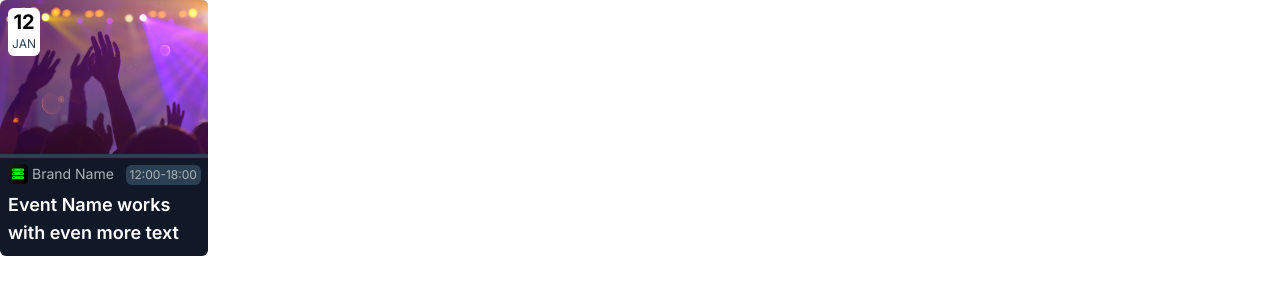
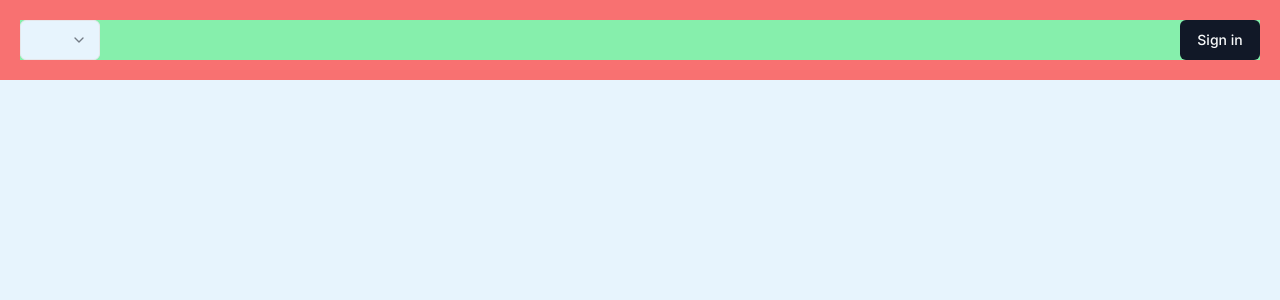
Before and after one commit to TejasBhovad/countdown, a Next.js app: page / in a window 1280 px wide. Shown: the top 300 px of the page. Built offline with nearby package versions, Linux system fonts and the light colour scheme.

Commit message:
📄 added navbar to home

```diff
--- a/app/page.jsx
+++ b/app/page.jsx
@@ -2,12 +2,14 @@
 // import statements go here REMOVE UNNECESSARY IMPORTS
 import { React, useState } from "react";
 import EventFrame from "@/components/EventFrame.jsx";
+import Header from "@/components/Header";
 
 const page = () => {
   return (
     <div className="bg-background w-full h-full">
-      {/* Added element for testing purposes, after testing should be removed from here */}
-      <EventFrame />
+      <div className="header w-full h-20 bg-red-400 flex justify-center items-center px-5 py-5">
+        <Header />
+      </div>
     </div>
   );
 };
--- /dev/null
+++ b/components/Header.jsx
@@ -0,0 +1,19 @@
+import React from "react";
+
+import SignIn from "@/components/SignIn";
+import Relevance from "@/components/Relevance";
+
+const Header = () => {
+  return (
+    <div className="flex w-full h-full bg-green-300 flex justify-between">
+      <div className="left">
+        <Relevance />
+      </div>
+      <div className="right">
+        <SignIn />
+      </div>
+    </div>
+  );
+};
+
+export default Header;
--- a/components/SignIn.jsx
+++ b/components/SignIn.jsx
@@ -4,7 +4,7 @@ import { Button } from "@/components/ui/button";
 const SignIn = () => {
   return (
     <div className="">
-      <Button className="bg-primary">Sign in</Button>
+      <Button className="bg-primary w-20">Sign in</Button>
     </div>
   );
 };
--- a/tailwind.config.js
+++ b/tailwind.config.js
@@ -29,7 +29,7 @@ module.exports = {
         border: "hsl(var(--border))",
         input: "hsl(var(--input))",
         ring: "hsl(var(--ring))",
-        background: "hsl(var(--background))",
+        // background: "hsl(var(--background))",
         foreground: "hsl(var(--foreground))",
         primary: {
           DEFAULT: "hsl(var(--primary))",
```
